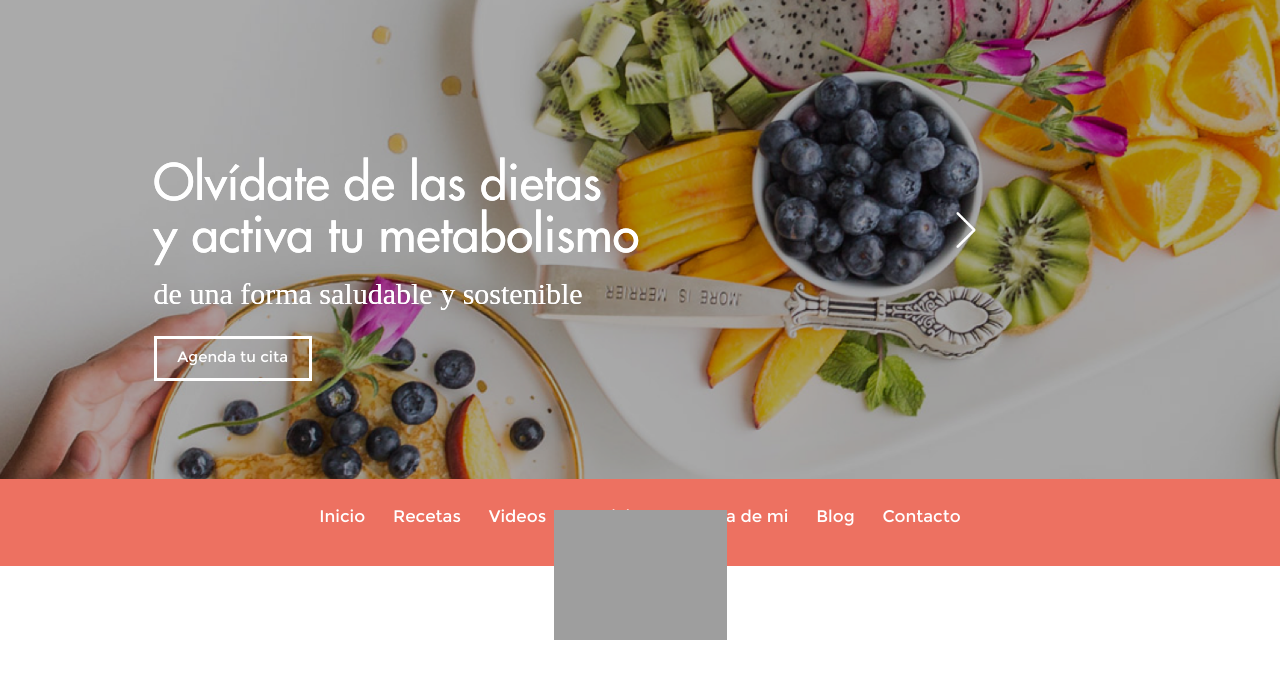
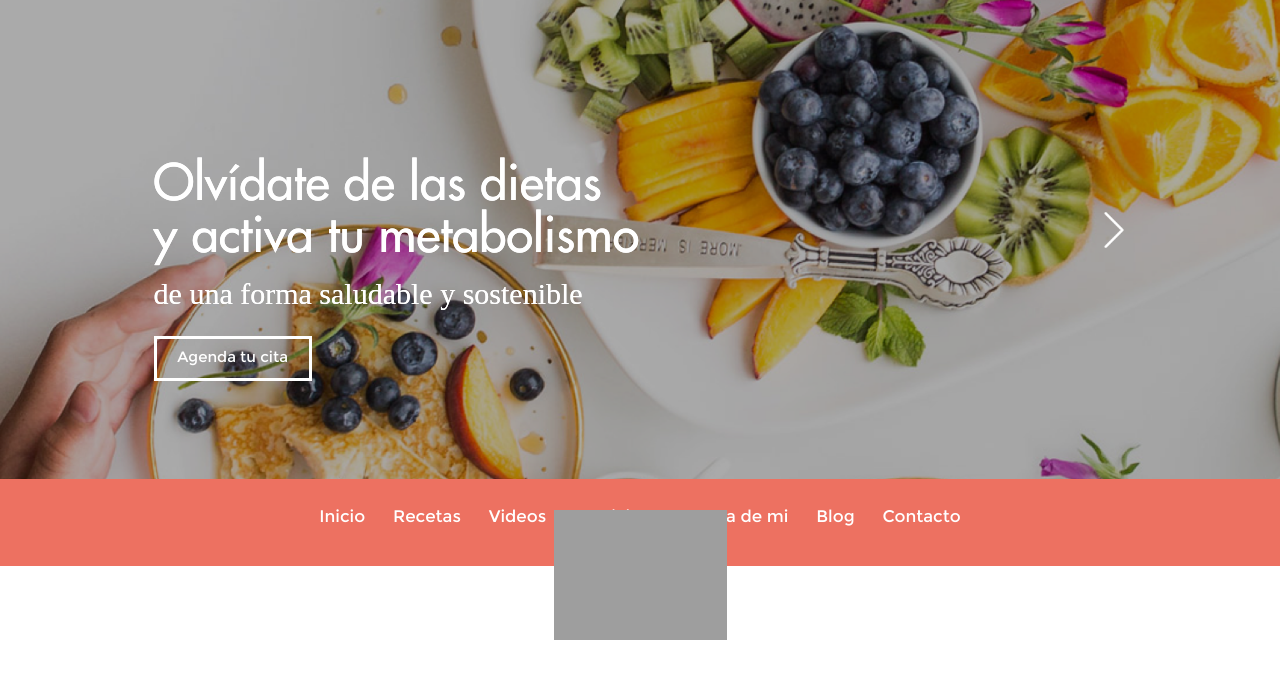
Before and after one commit to BlickLabs/alegpaez, a Django app: template nutriologa/templates/index.html in a window 1280 px wide. Shown: the top 674 px of the page. Run offline with Django 3.2, Linux system fonts and the light colour scheme; the template is opened without the code that fills it, so the values that code supplies are empty; some libraries are stand-ins or nearby versions; some web fonts are replaced; grey boxes are pictures that could not be loaded.

Commit message:
Fixes #17 #21

```diff
--- a/nutriologa/static/css/main.css
+++ b/nutriologa/static/css/main.css
@@ -14,6 +14,21 @@
 }
 .selectChange {
     height: 70px !important;
+}
+.imagesData {
+  width: 100% !important;
+  height: 500px !important;
+  background-attachment: fixed !important;
+  background-position: center !important;
+  background-repeat: no-repeat !important;
+  background-size: cover !important;
+}
+.parallaxEffect {
+  width: 100% !important;
+  background-attachment: fixed !important;
+  background-position: center !important;
+  background-repeat: no-repeat !important;
+  background-size: cover !important;
 }
 .space-group {
   margin-left: 10px;
@@ -305,7 +320,7 @@ input:focus ~ .highlight, textarea:focus ~ .highlight {
   color: #9b9b9b;
 }
 .carousel-control .glyph_right {
-  left: -218px;
+  left: -70px;
   top: 210px !important;
 }
 .one{
--- a/nutriologa/templates/index.html
+++ b/nutriologa/templates/index.html
@@ -132,7 +132,7 @@
         {% endfor %}
       </div>
   </div>
-  <section class="last-bg-image">
+  <section class="last-bg-image parallaxEffect">
     <div class="row flex_container">
       <div class="header text-center">
         <div class="titleHome last-title">Paquetes de sesiones</div>
--- a/nutriologa/templates/partials/carrousel.html
+++ b/nutriologa/templates/partials/carrousel.html
@@ -29,10 +29,50 @@
       <!-- Wrapper for slides -->
         <div class="carousel-inner" role="listbox">
           <div class="item active">
-              <img class="img-align" src="{% static 'img/slider/group-3@3x.png' %}" alt="slider1">
+              <div class="imagesData" style="background: url({% static 'img/slider/group-3@3x.png' %});"></div>
               <div class="carousel-caption header-content-inner">
                 <h1 class="banner_text"> Olvídate de las dietas <br> y activa tu metabolismo </h1>
                 <p class="sub_head"> de una forma saludable y sostenible </p>
+                <a href="#about" class="btn btn-primary btn-xl page-scroll read_more_btn">Agenda tu cita</a>
+              </div>
+          </div>
+          <div class="item">
+              <div class="imagesData" style="background: url({% static 'img/slider/carrousel_1.jpg' %});"></div>
+              <div class="carousel-caption header-content-inner">
+                <h1 class="banner_text"> No se trata de comer menos</h1>
+                <p class="sub_head"> se trata de comer mejor </p>
+                <a href="#about" class="btn btn-primary btn-xl page-scroll read_more_btn">Agenda tu cita</a>
+              </div>
+          </div>
+          <div class="item">
+              <div class="imagesData" style="background: url({% static 'img/slider/carrousel_2.jpg' %});"></div>
+              <div class="carousel-caption header-content-inner">
+                <h1 class="banner_text"> Crea hábitos saludables</h1>
+                <p class="sub_head"> no restricciones</p>
+                <a href="#about" class="btn btn-primary btn-xl page-scroll read_more_btn">Agenda tu cita</a>
+              </div>
+          </div>
+          <div class="item">
+              <div class="imagesData" style="background: url({% static 'img/slider/carrousel_3.jpg' %});"></div>
+              <div class="carousel-caption header-content-inner">
+                <h1 class="banner_text"> Tu cuerpo merece lo mejor</h1>
+                <p class="sub_head"></p>
+                <a href="#about" class="btn btn-primary btn-xl page-scroll read_more_btn">Agenda tu cita</a>
+              </div>
+          </div>
+          <div class="item">
+              <div class="imagesData" style="background: url({% static 'img/slider/carrousel_4.jpg' %});"></div>
+              <div class="carousel-caption header-content-inner">
+                <h1 class="banner_text"> Nunca es tarde para cambiar tu estilo de vida </h1>
+                <p class="sub_head"></p>
+                <a href="#about" class="btn btn-primary btn-xl page-scroll read_more_btn">Agenda tu cita</a>
+              </div>
+          </div>
+          <div class="item">
+              <div class="imagesData" style="background: url({% static 'img/slider/carrousel_5.jpg' %});"></div>
+              <div class="carousel-caption header-content-inner">
+                <h1 class="banner_text"> Aprende a comer y dile adiós a las dietas </h1>
+                <p class="sub_head"></p>
                 <a href="#about" class="btn btn-primary btn-xl page-scroll read_more_btn">Agenda tu cita</a>
               </div>
           </div>
```
Also changed, not shown: nutriologa/static/img/slider/carrousel_1.jpg (added), nutriologa/static/img/slider/carrousel_2.jpg (added), nutriologa/static/img/slider/carrousel_3.jpg (added), nutriologa/static/img/slider/carrousel_5.jpg (added), 1 other file.
